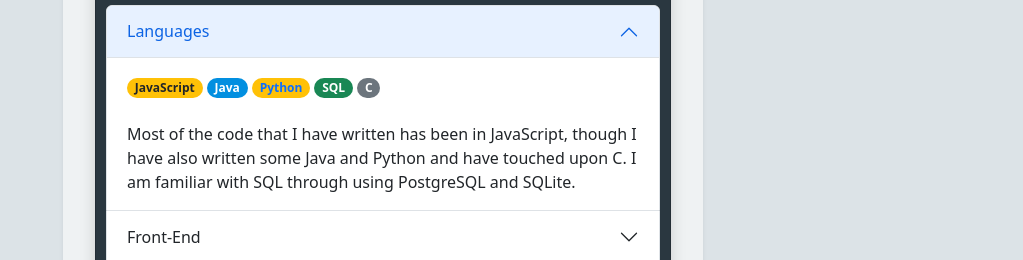
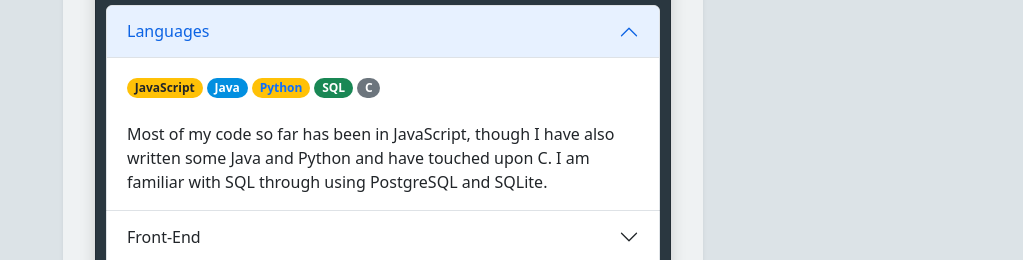
Before and after one commit to kmitch92/portfolio-website, a React (Create React App) app in the folder my-app/: page / in a window 1280 px wide. Shown: the part 943-1203 px from the top of the page, without its empty margins (257-1280 px from the left). Built offline with nearby package versions, Linux system fonts and the light colour scheme.

Commit message:
minor text changes

```diff
--- a/my-app/src/Pages/Home.tsx
+++ b/my-app/src/Pages/Home.tsx
@@ -161,10 +161,9 @@ export const Home = () => {
                   </Badge>{' '}
                   <br />
                   <br />
-                  Most of the code that I have written has been in JavaScript,
-                  though I have also written some Java and Python and have
-                  touched upon C. I am familiar with SQL through using
-                  PostgreSQL and SQLite.
+                  Most of my code so far has been in JavaScript, though I have
+                  also written some Java and Python and have touched upon C. I
+                  am familiar with SQL through using PostgreSQL and SQLite.
                 </Accordion.Body>
               </Accordion.Item>
               <Accordion.Item eventKey="1">
```
